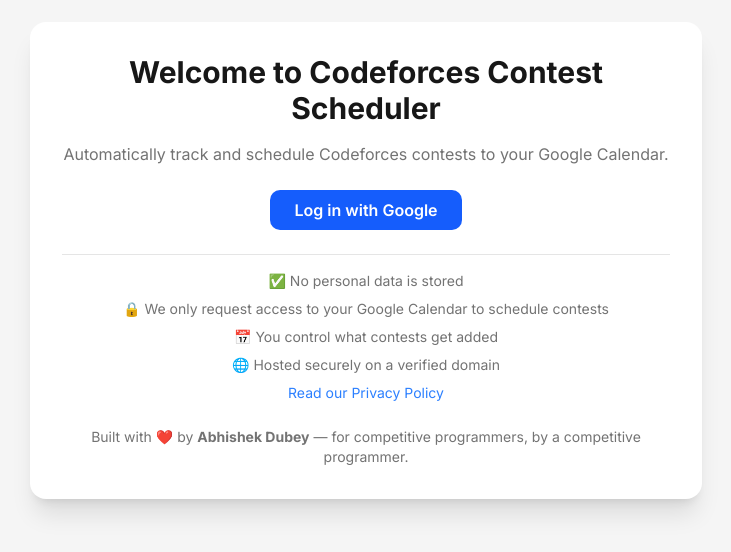
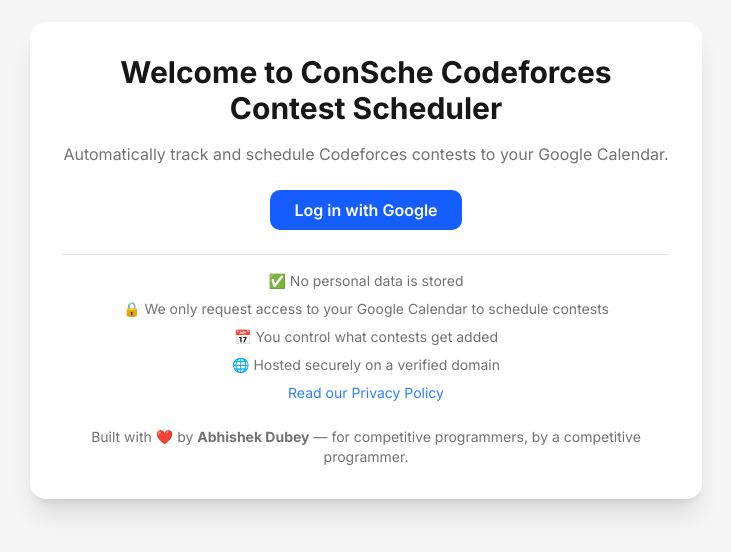
Before and after one commit to Asdts/consche, a Next.js app: page / in a window 1280 px wide. Shown: the part 140-692 px from the top of the page, without its empty margins (274-1005 px from the left). Built offline with nearby package versions, Linux system fonts and the light colour scheme; no server answers.

Commit message:
updated homepage

```diff
--- a/src/app/page.tsx
+++ b/src/app/page.tsx
@@ -10,7 +10,7 @@
     return (
       <main className="flex min-h-screen items-center justify-center bg-muted px-4">
         <div className="w-full max-w-2xl rounded-2xl bg-white p-8 shadow-xl">
-          <h1 className="text-3xl font-bold mb-4 text-center text-primary">Welcome to Codeforces Contest Scheduler</h1>
+          <h1 className="text-3xl font-bold mb-4 text-center text-primary">Welcome to ConSche Codeforces Contest Scheduler</h1>
           <p className="text-muted-foreground text-center mb-6">
             Automatically track and schedule Codeforces contests to your Google Calendar.
           </p>
```
